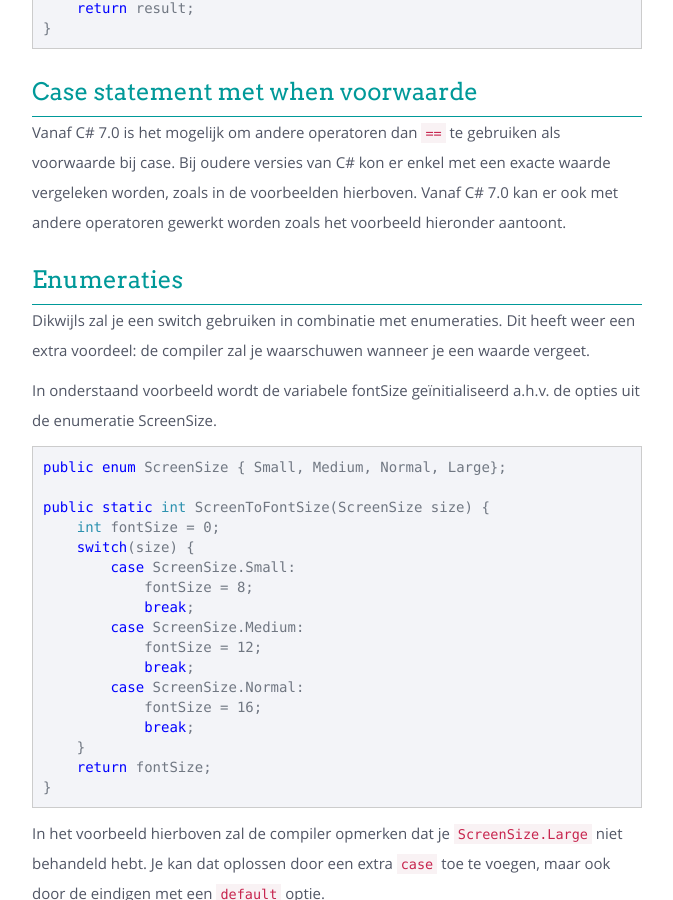
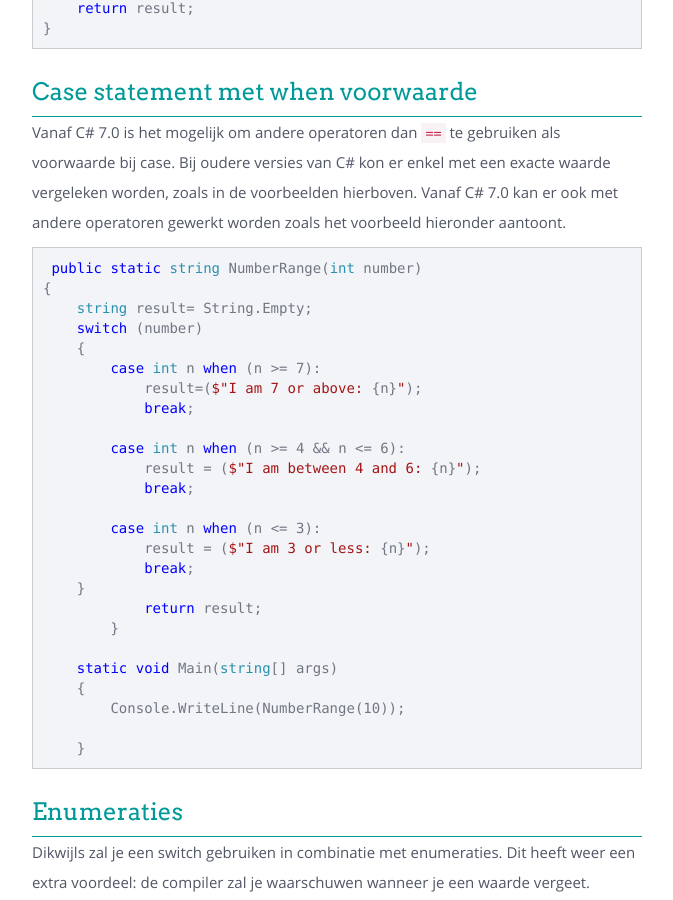
Before and after one commit to sma-it/sma-it.github.io, a Jekyll site: the page built from modules/advanced/_posts/2000-02-01-Switch.md, in a window 1280 px wide and 900 px high, scrolled down 2011 px. Shown: the whole window, without its empty margins (383-1056 px from the left). Built offline with Jekyll 4.4.1, drawn with Linux system fonts in a browser that asks for light colours; nearby versions of some CDN libraries.

Commit message:
Added example

````diff
--- a/modules/advanced/_posts/2000-02-01-Switch.md
+++ b/modules/advanced/_posts/2000-02-01-Switch.md
@@ -83,6 +83,34 @@ public static string MonthToString(int month)
 
 Vanaf C# 7.0 is het mogelijk om andere operatoren dan `==` te gebruiken als voorwaarde bij case. Bij oudere versies van C# kon er enkel met een exacte waarde vergeleken worden, zoals in de voorbeelden hierboven. Vanaf C# 7.0 kan er ook met andere operatoren gewerkt worden zoals het voorbeeld hieronder aantoont.
 
+```csharp
+ public static string NumberRange(int number)
+{
+    string result= String.Empty;
+    switch (number)
+    {
+        case int n when (n >= 7):
+            result=($"I am 7 or above: {n}");
+            break;
+
+        case int n when (n >= 4 && n <= 6):
+            result = ($"I am between 4 and 6: {n}");
+            break;
+
+        case int n when (n <= 3):
+            result = ($"I am 3 or less: {n}");
+            break;
+    }
+            return result;
+        }
+
+    static void Main(string[] args)
+    {
+        Console.WriteLine(NumberRange(10));
+
+    }
+```
+
 
 <div class="header2" markdown = "1">## Enumeraties
 </div>
````
